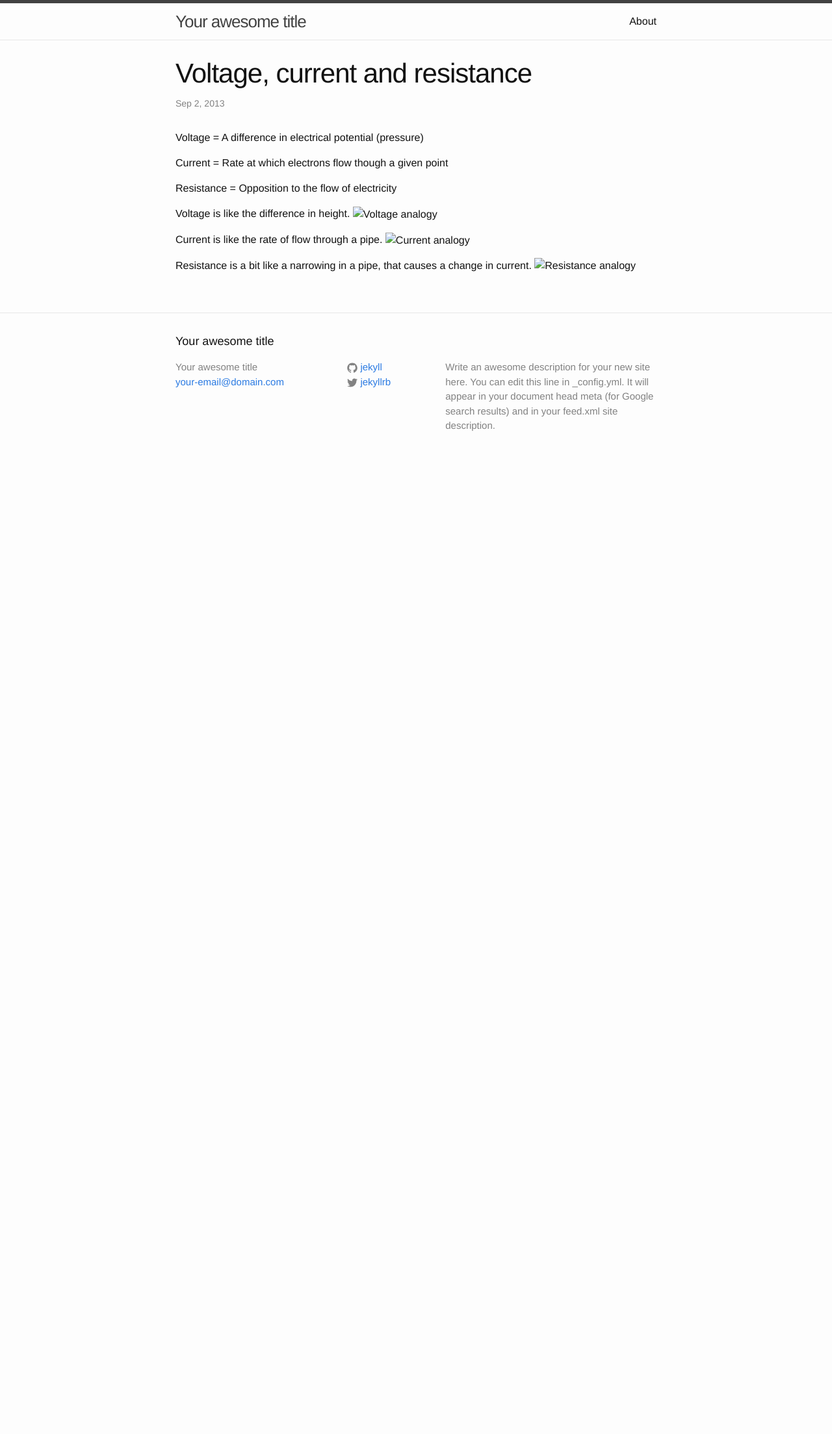
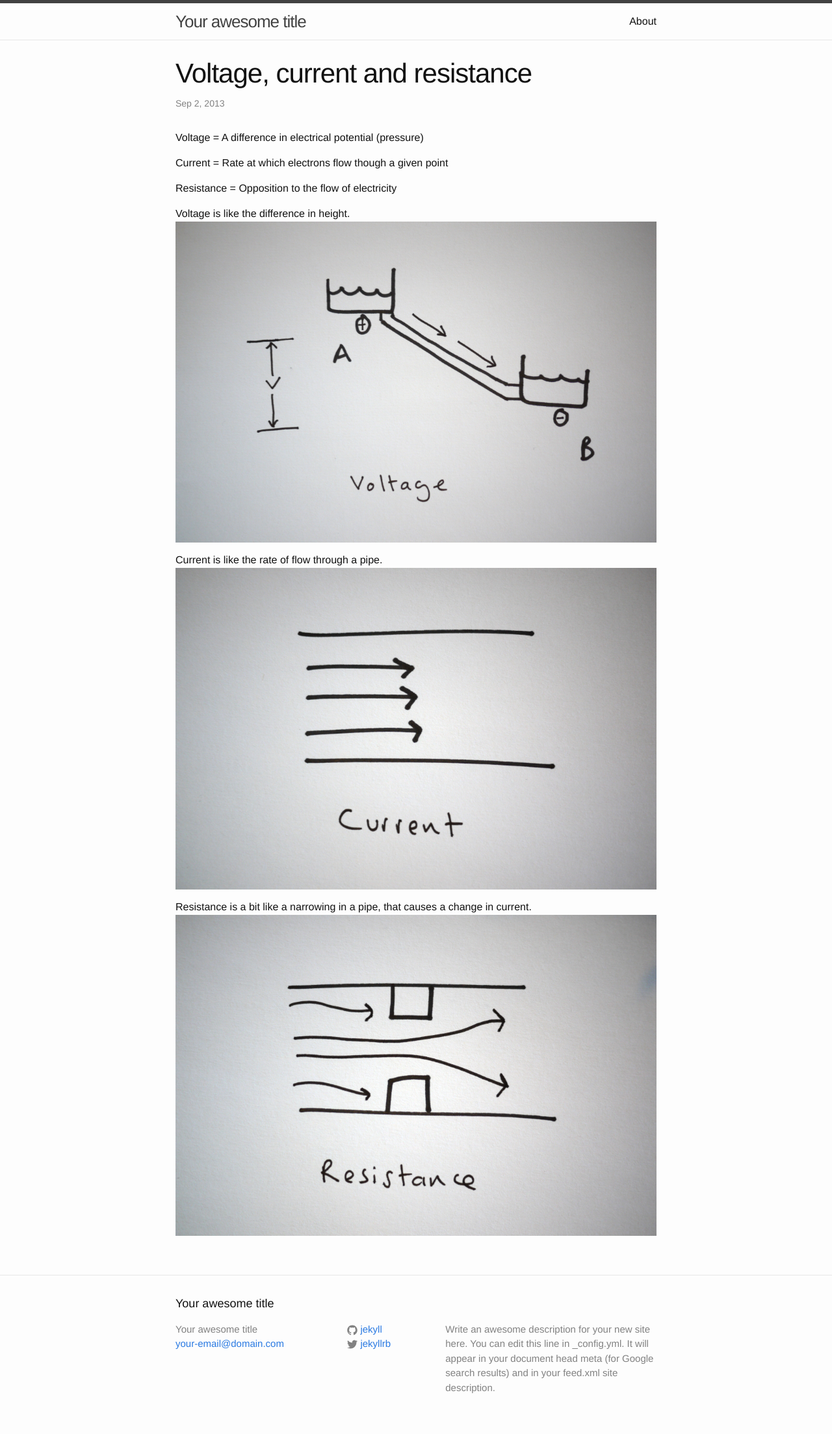
Before and after one commit to danielhutch/electronics, a Jekyll site: the page built from _posts/2013-09-02-voltage-current-and-resistance.markdown, in a window 1280 px wide. Shown: the whole page at 65% size. Built offline with Jekyll 4.4.1, drawn with Linux system fonts in a browser that asks for light colours; before the commit the page ends 900 px from its top, so only the background shows below that.

Commit message:
Included ‘/’ in image path

```diff
--- a/_posts/2013-08-18-electronic-dice.markdown
+++ b/_posts/2013-08-18-electronic-dice.markdown
@@ -9,6 +9,6 @@ I purchased this kit from Maplins to practice my soldering.
 
 I didn’t think the soldering was too bad, although the proof was when the unit didn’t work.
 
-![Electronic dice front]({{ site.baseurl }}{{ post.url }}img/2013-08-18-electronic-dice-front.jpg)
+![Electronic dice front]({{ site.baseurl }}{{ post.url }}/img/2013-08-18-electronic-dice-front.jpg)
 
-![Electronic dice back]({{ site.baseurl }}{{ post.url }}img/2013-08-18-electronic-dice-back.jpg)
+![Electronic dice back]({{ site.baseurl }}{{ post.url }}/img/2013-08-18-electronic-dice-back.jpg)
--- a/_posts/2013-08-18-resisitors.markdown
+++ b/_posts/2013-08-18-resisitors.markdown
@@ -13,4 +13,4 @@ A higher value resistor blocks more voltage.
 
 470R ohm   = Brightest LED
 
-![A very simple circuit with an LED and a resistor]({{ site.baseurl }}{{ post.url }}img/2013-08-18-resistors.jpg)
+![A very simple circuit with an LED and a resistor]({{ site.baseurl }}{{ post.url }}/img/2013-08-18-resistors.jpg)
--- a/_posts/2013-08-18-varying-the-voltage.markdown
+++ b/_posts/2013-08-18-varying-the-voltage.markdown
@@ -7,4 +7,4 @@ permalink: varying-the-voltage
 ---
 Potentiometers vary voltage and current by varying resistance.
 
-![A very simple circuit with an LED and a potentiometer]({{ site.baseurl }}{{ post.url }}img/2013-08-18-varying-the-voltage.jpg)
+![A very simple circuit with an LED and a potentiometer]({{ site.baseurl }}{{ post.url }}/img/2013-08-18-varying-the-voltage.jpg)
--- a/_posts/2013-09-02-voltage-current-and-resistance.markdown
+++ b/_posts/2013-09-02-voltage-current-and-resistance.markdown
@@ -12,10 +12,10 @@ Current = Rate at which electrons flow though a given point
 Resistance = Opposition to the flow of electricity
 
 Voltage is like the difference in height.
-![Voltage analogy]({{ site.baseurl }}{{ post.url }}img/2013-09-02-voltage.jpg)
+![Voltage analogy]({{ site.baseurl }}{{ post.url }}/img/2013-09-02-voltage.jpg)
 
 Current is like the rate of flow through a pipe.
-![Current analogy]({{ site.baseurl }}{{ post.url }}img/2013-09-02-current.jpg)
+![Current analogy]({{ site.baseurl }}{{ post.url }}/img/2013-09-02-current.jpg)
 
 Resistance is a bit like a narrowing in a pipe, that causes a change in current.
-![Resistance analogy]({{ site.baseurl }}{{ post.url }}img/2013-09-02-resistance.jpg)
+![Resistance analogy]({{ site.baseurl }}{{ post.url }}/img/2013-09-02-resistance.jpg)
```
